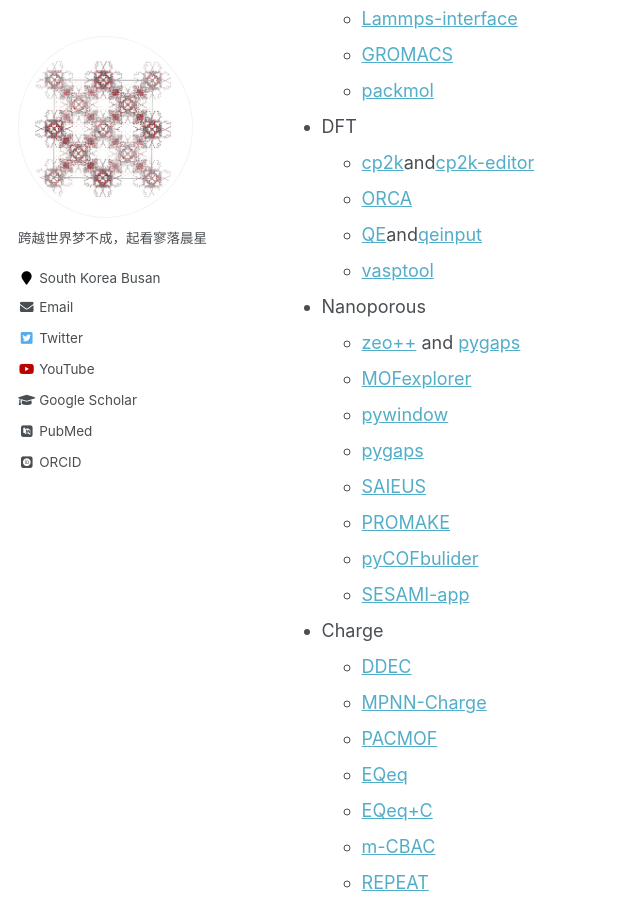
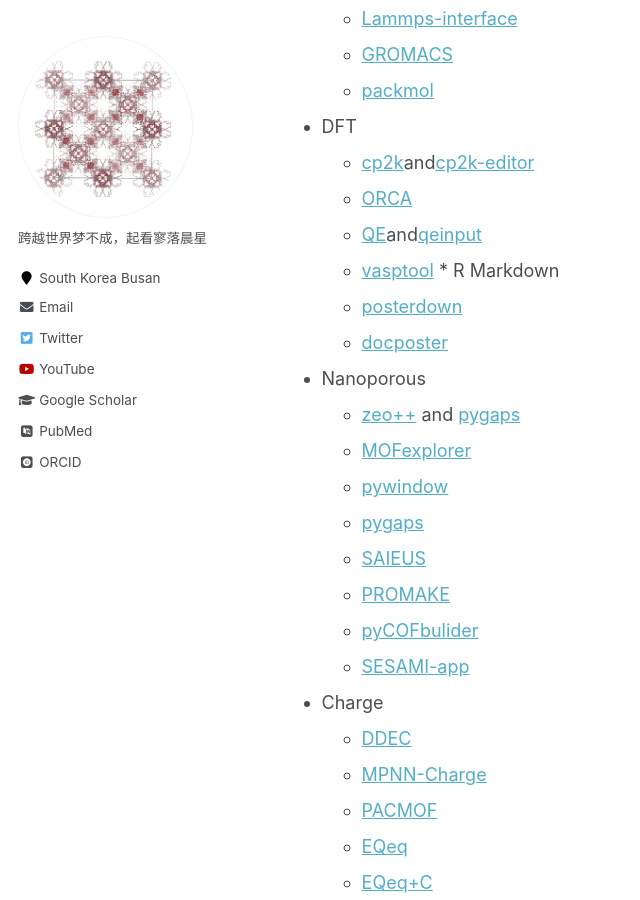
Before and after one commit to sxm13/ZGBshenxiaomoCV.github.io, a Jekyll site: the page built from _pages/markdown.md, in a window 1280 px wide and 900 px high, scrolled down 733 px. Shown: the whole window, without its empty margins (0-640 px from the left). Built offline with Jekyll 4.4.1, drawn with Linux system fonts in a browser that asks for light colours; some web fonts are replaced.

Commit message:
Update markdown.md

```diff
--- a/_pages/markdown.md
+++ b/_pages/markdown.md
@@ -29,7 +29,9 @@ redirect_from:
   * [cp2k](https://www.cp2k.org/ "cp2k")and[cp2k-editor](https://github.com/avishart/CP2K_Editor/)
   * [ORCA](https://orcaforum.kofo.mpg.de/app.php/portal)
   * [QE](https://www.quantum-espresso.org/)and[qeinput](https://www.materialscloud.org/work/tools/qeinputgenerator)
-  * [vasptool](https://theory.cm.utexas.edu/vtsttools/index.html)
+  * [vasptool](https://theory.cm.utexas.edu/vtsttools/index.html)                                                           * R Markdown
+  * [posterdown](https://github.com/brentthorne/posterdown?tab=readme-ov-file#getting-started)
+  * [docposter](https://github.com/bbucior/docposter/tree/main?tab=readme-ov-file)
 * Nanoporous
   * [zeo++](http://www.zeoplusplus.org/) and [pygaps](https://pygaps.readthedocs.io/en/master/)
   * [MOFexplorer](http://mausdin.github.io/MOFsite/mofPage.html)
```
